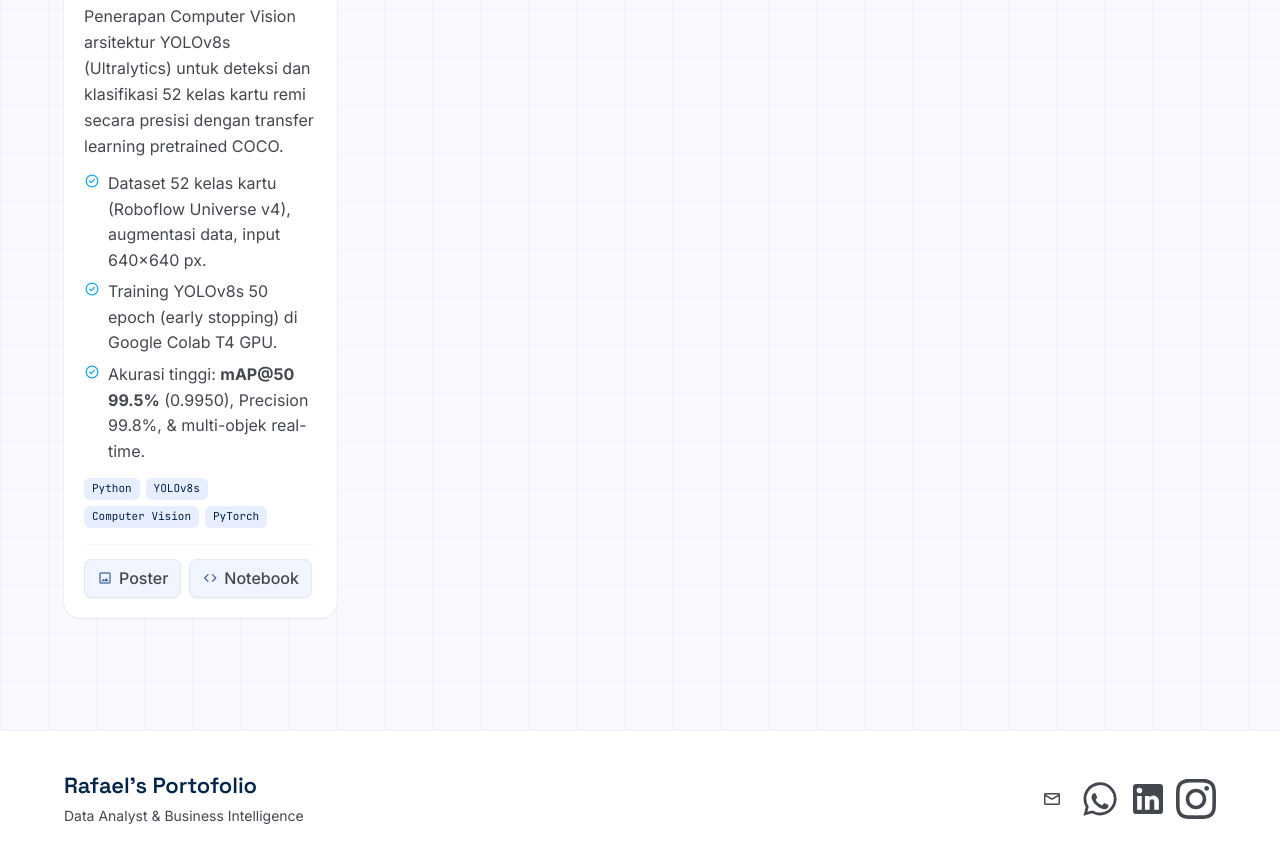
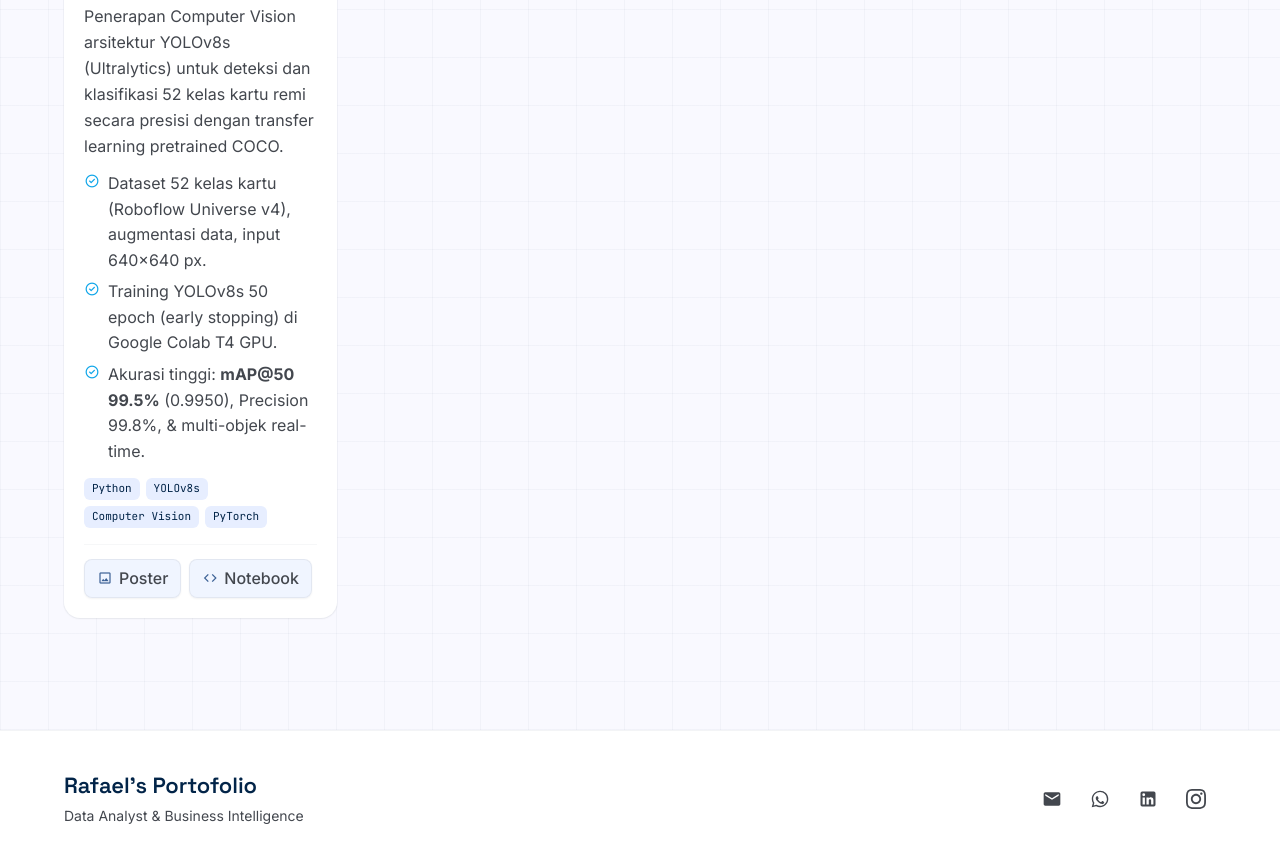
Before and after one commit to rafaelpngrbn496/Portofolio-Rafael, a plain HTML site: page index.html in a window 1280 px wide. Shown: the part 5237-6099 px from the top of the page. Drawn offline with nearby package versions, Linux system fonts and the light colour scheme.

Commit message:
style: equalize footer social media shortcut icon sizes

```diff
--- a/index.html
+++ b/index.html
@@ -1029,17 +1029,17 @@ tailwind.config = {
 
       <!-- Social icons -->
       <div class="flex items-center gap-2">
-        <a href="mailto:rafaelpngrbn496@gmail.com" aria-label="Email" class="w-10 h-10 rounded-lg flex items-center justify-center text-on-surface-variant hover:bg-surface-container hover:text-primary transition-all">
-          <span class="material-symbols-outlined text-[20px]">mail</span>
+        <a href="mailto:rafaelpngrbn496@gmail.com" aria-label="Email" class="w-10 h-10 rounded-xl flex items-center justify-center text-on-surface-variant hover:bg-surface-container hover:text-primary transition-all">
+          <svg class="w-5 h-5 fill-current" viewBox="0 0 24 24"><path d="M20 4H4c-1.1 0-1.99.9-1.99 2L2 18c0 1.1.9 2 2 2h16c1.1 0 2-.9 2-2V6c0-1.1-.9-2-2-2zm0 4l-8 5-8-5V6l8 5 8-5v2z"></path></svg>
         </a>
         <a href="https://wa.me/6287880878450" target="_blank" rel="noopener noreferrer" aria-label="WhatsApp" class="w-10 h-10 rounded-lg flex items-center justify-center text-on-surface-variant hover:bg-surface-container hover:text-primary transition-all">
-          <svg class="w-4.5 h-4.5 fill-current" viewBox="0 0 24 24"><path d="M12.04 2c-5.46 0-9.91 4.45-9.91 9.91 0 1.75.46 3.45 1.32 4.95L2.05 22l5.25-1.38c1.45.79 3.08 1.21 4.74 1.21 5.46 0 9.91-4.45 9.91-9.91 0-2.65-1.03-5.14-2.9-7.01A9.82 9.82 0 0 0 12.04 2m.01 1.67c2.2 0 4.26.86 5.82 2.42a8.23 8.23 0 0 1 2.41 5.83c0 4.54-3.7 8.24-8.24 8.24-1.48 0-2.93-.4-4.2-1.15l-.3-.18-3.12.82.83-3.04-.2-.31a8.19 8.19 0 0 1-1.26-4.38c0-4.54 3.7-8.24 8.24-8.24m4.52 11.66c-.25-.13-1.47-.72-1.7-.81-.23-.08-.39-.13-.56.13-.17.25-.64.81-.79.97-.14.17-.29.19-.54.06-.25-.13-1.06-.39-2.02-1.25-.75-.67-1.26-1.5-1.41-1.75-.15-.25-.02-.39.11-.51.11-.11.25-.29.37-.44.13-.15.17-.25.25-.42.08-.17.04-.31-.02-.44-.06-.13-.56-1.34-.76-1.84-.2-.49-.4-.42-.56-.43h-.47c-.17 0-.44.06-.67.31-.23.25-.88.86-.88 2.1 0 1.24.9 2.44 1.03 2.61.13.17 1.77 2.71 4.3 3.8 2.52 1.09 2.52.73 2.98.69.45-.04 1.47-.6 1.67-1.18.21-.59.21-1.09.15-1.18-.06-.1-.23-.17-.48-.3z"></path></svg>
+          <svg class="w-5 h-5 fill-current" viewBox="0 0 24 24"><path d="M12.04 2c-5.46 0-9.91 4.45-9.91 9.91 0 1.75.46 3.45 1.32 4.95L2.05 22l5.25-1.38c1.45.79 3.08 1.21 4.74 1.21 5.46 0 9.91-4.45 9.91-9.91 0-2.65-1.03-5.14-2.9-7.01A9.82 9.82 0 0 0 12.04 2m.01 1.67c2.2 0 4.26.86 5.82 2.42a8.23 8.23 0 0 1 2.41 5.83c0 4.54-3.7 8.24-8.24 8.24-1.48 0-2.93-.4-4.2-1.15l-.3-.18-3.12.82.83-3.04-.2-.31a8.19 8.19 0 0 1-1.26-4.38c0-4.54 3.7-8.24 8.24-8.24m4.52 11.66c-.25-.13-1.47-.72-1.7-.81-.23-.08-.39-.13-.56.13-.17.25-.64.81-.79.97-.14.17-.29.19-.54.06-.25-.13-1.06-.39-2.02-1.25-.75-.67-1.26-1.5-1.41-1.75-.15-.25-.02-.39.11-.51.11-.11.25-.29.37-.44.13-.15.17-.25.25-.42.08-.17.04-.31-.02-.44-.06-.13-.56-1.34-.76-1.84-.2-.49-.4-.42-.56-.43h-.47c-.17 0-.44.06-.67.31-.23.25-.88.86-.88 2.1 0 1.24.9 2.44 1.03 2.61.13.17 1.77 2.71 4.3 3.8 2.52 1.09 2.52.73 2.98.69.45-.04 1.47-.6 1.67-1.18.21-.59.21-1.09.15-1.18-.06-.1-.23-.17-.48-.3z"></path></svg>
         </a>
         <a href="https://www.linkedin.com/in/riandikarafael" target="_blank" rel="noopener noreferrer" aria-label="LinkedIn" class="w-10 h-10 rounded-lg flex items-center justify-center text-on-surface-variant hover:bg-surface-container hover:text-primary transition-all">
-          <svg class="w-4.5 h-4.5 fill-current" viewBox="0 0 24 24"><path d="M19 3a2 2 0 0 1 2 2v14a2 2 0 0 1-2 2H5a2 2 0 0 1-2-2V5a2 2 0 0 1 2-2h14m-.5 15.5v-5.3a3.26 3.26 0 0 0-3.26-3.26c-.85 0-1.84.52-2.28 1.3v-1.11h-2.79v8.37h2.79v-4.93c0-.77.62-1.4 1.39-1.4a1.4 1.4 0 0 1 1.4 1.4v4.93h2.75M6.88 8.56a1.68 1.68 0 0 0 1.68-1.68c0-.93-.75-1.69-1.68-1.69a1.69 1.69 0 0 0-1.69 1.69c0 .93.76 1.68 1.69 1.68m1.39 9.94v-8.37H5.5v8.37h2.77z"></path></svg>
+          <svg class="w-5 h-5 fill-current" viewBox="0 0 24 24"><path d="M19 3a2 2 0 0 1 2 2v14a2 2 0 0 1-2 2H5a2 2 0 0 1-2-2V5a2 2 0 0 1 2-2h14m-.5 15.5v-5.3a3.26 3.26 0 0 0-3.26-3.26c-.85 0-1.84.52-2.28 1.3v-1.11h-2.79v8.37h2.79v-4.93c0-.77.62-1.4 1.39-1.4a1.4 1.4 0 0 1 1.4 1.4v4.93h2.75M6.88 8.56a1.68 1.68 0 0 0 1.68-1.68c0-.93-.75-1.69-1.68-1.69a1.69 1.69 0 0 0-1.69 1.69c0 .93.76 1.68 1.69 1.68m1.39 9.94v-8.37H5.5v8.37h2.77z"></path></svg>
         </a>
         <a href="https://www.instagram.com/rafaelpngrbn_/" target="_blank" rel="noopener noreferrer" aria-label="Instagram" class="w-10 h-10 rounded-lg flex items-center justify-center text-on-surface-variant hover:bg-surface-container hover:text-primary transition-all">
-          <svg class="w-4.5 h-4.5 fill-current" viewBox="0 0 24 24"><path d="M12 2.163c3.204 0 3.584.012 4.85.07 3.252.148 4.771 1.691 4.919 4.919.058 1.265.069 1.645.069 4.849 0 3.205-.012 3.584-.069 4.849-.149 3.225-1.664 4.771-4.919 4.919-1.266.058-1.644.07-4.85.07-3.204 0-3.584-.012-4.849-.07-3.26-.149-4.771-1.699-4.919-4.92-.058-1.265-.07-1.644-.07-4.849 0-3.204.013-3.583.07-4.849.149-3.227 1.664-4.771 4.919-4.919 1.266-.057 1.645-.069 4.849-.069zm0-2.163c-3.259 0-3.667.014-4.947.072-4.358.2-6.78 2.618-6.98 6.98-.059 1.281-.073 1.689-.073 4.948 0 3.259.014 3.668.072 4.948.2 4.358 2.618 6.78 6.98 6.98 1.281.058 1.689.072 4.948.072 3.259 0 3.668-.014 4.948-.072 4.354-.2 6.782-2.618 6.979-6.98.059-1.28.073-1.689.073-4.948 0-3.259-.014-3.667-.072-4.947-.196-4.354-2.617-6.78-6.979-6.98-1.281-.059-1.69-.073-4.949-.073zm0 5.838c-3.403 0-6.162 2.759-6.162 6.162s2.759 6.163 6.162 6.163 6.162-2.759 6.162-6.163c0-3.403-2.759-6.162-6.162-6.162zm0 10.162c-2.209 0-4-1.79-4-4 0-2.209 1.791-4 4-4s4 1.791 4 4c0 2.21-1.791 4-4 4zm6.406-11.845c-.796 0-1.441.645-1.441 1.44s.645 1.44 1.441 1.44c.795 0 1.439-.645 1.439-1.44s-.644-1.44-1.439-1.44z"></path></svg>
+          <svg class="w-5 h-5 fill-current" viewBox="0 0 24 24"><path d="M12 2.163c3.204 0 3.584.012 4.85.07 3.252.148 4.771 1.691 4.919 4.919.058 1.265.069 1.645.069 4.849 0 3.205-.012 3.584-.069 4.849-.149 3.225-1.664 4.771-4.919 4.919-1.266.058-1.644.07-4.85.07-3.204 0-3.584-.012-4.849-.07-3.26-.149-4.771-1.699-4.919-4.92-.058-1.265-.07-1.644-.07-4.849 0-3.204.013-3.583.07-4.849.149-3.227 1.664-4.771 4.919-4.919 1.266-.057 1.645-.069 4.849-.069zm0-2.163c-3.259 0-3.667.014-4.947.072-4.358.2-6.78 2.618-6.98 6.98-.059 1.281-.073 1.689-.073 4.948 0 3.259.014 3.668.072 4.948.2 4.358 2.618 6.78 6.98 6.98 1.281.058 1.689.072 4.948.072 3.259 0 3.668-.014 4.948-.072 4.354-.2 6.782-2.618 6.979-6.98.059-1.28.073-1.689.073-4.948 0-3.259-.014-3.667-.072-4.947-.196-4.354-2.617-6.78-6.979-6.98-1.281-.059-1.69-.073-4.949-.073zm0 5.838c-3.403 0-6.162 2.759-6.162 6.162s2.759 6.163 6.162 6.163 6.162-2.759 6.162-6.163c0-3.403-2.759-6.162-6.162-6.162zm0 10.162c-2.209 0-4-1.79-4-4 0-2.209 1.791-4 4-4s4 1.791 4 4c0 2.21-1.791 4-4 4zm6.406-11.845c-.796 0-1.441.645-1.441 1.44s.645 1.44 1.441 1.44c.795 0 1.439-.645 1.439-1.44s-.644-1.44-1.439-1.44z"></path></svg>
         </a>
       </div>
     </div>
```
